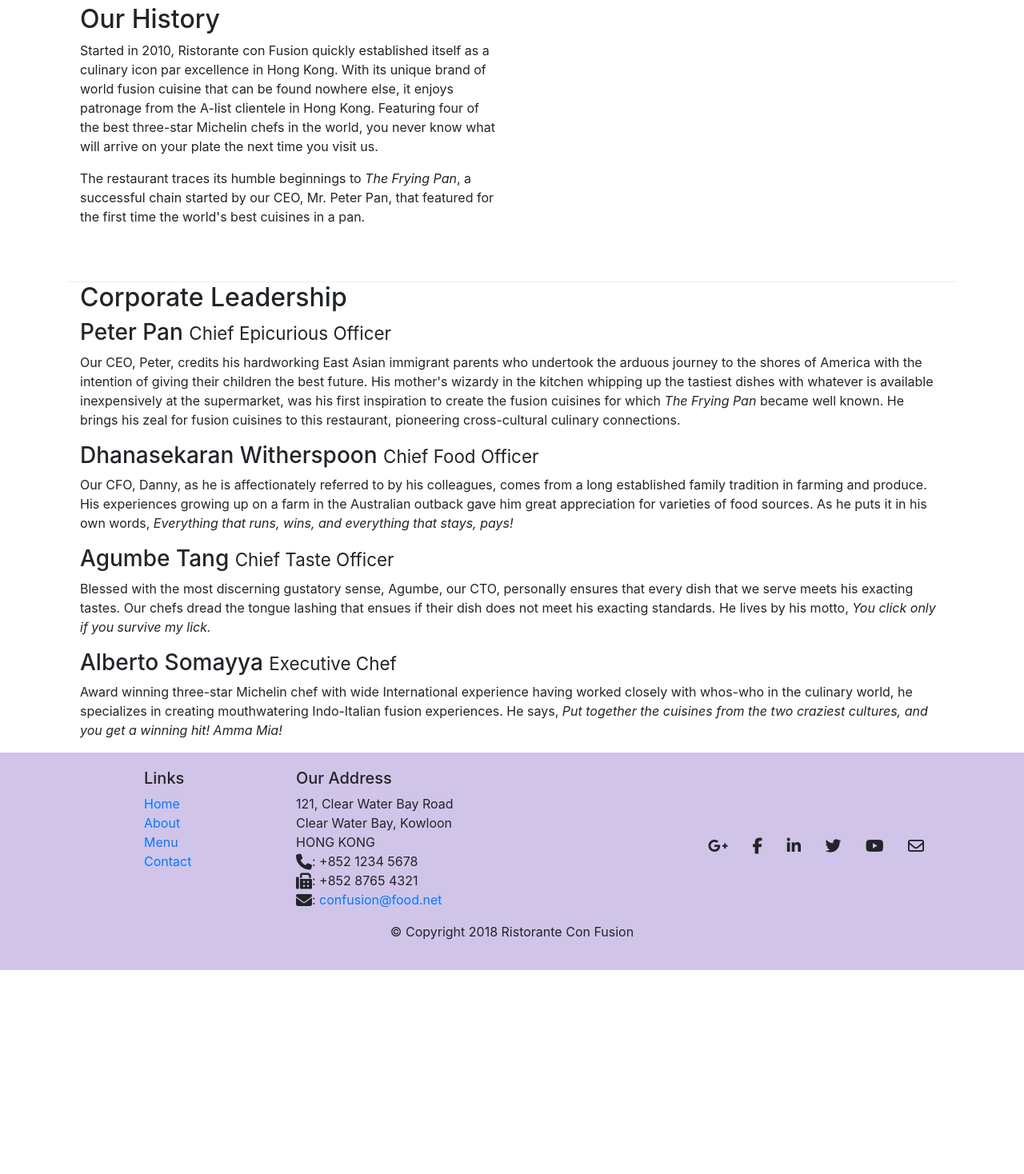
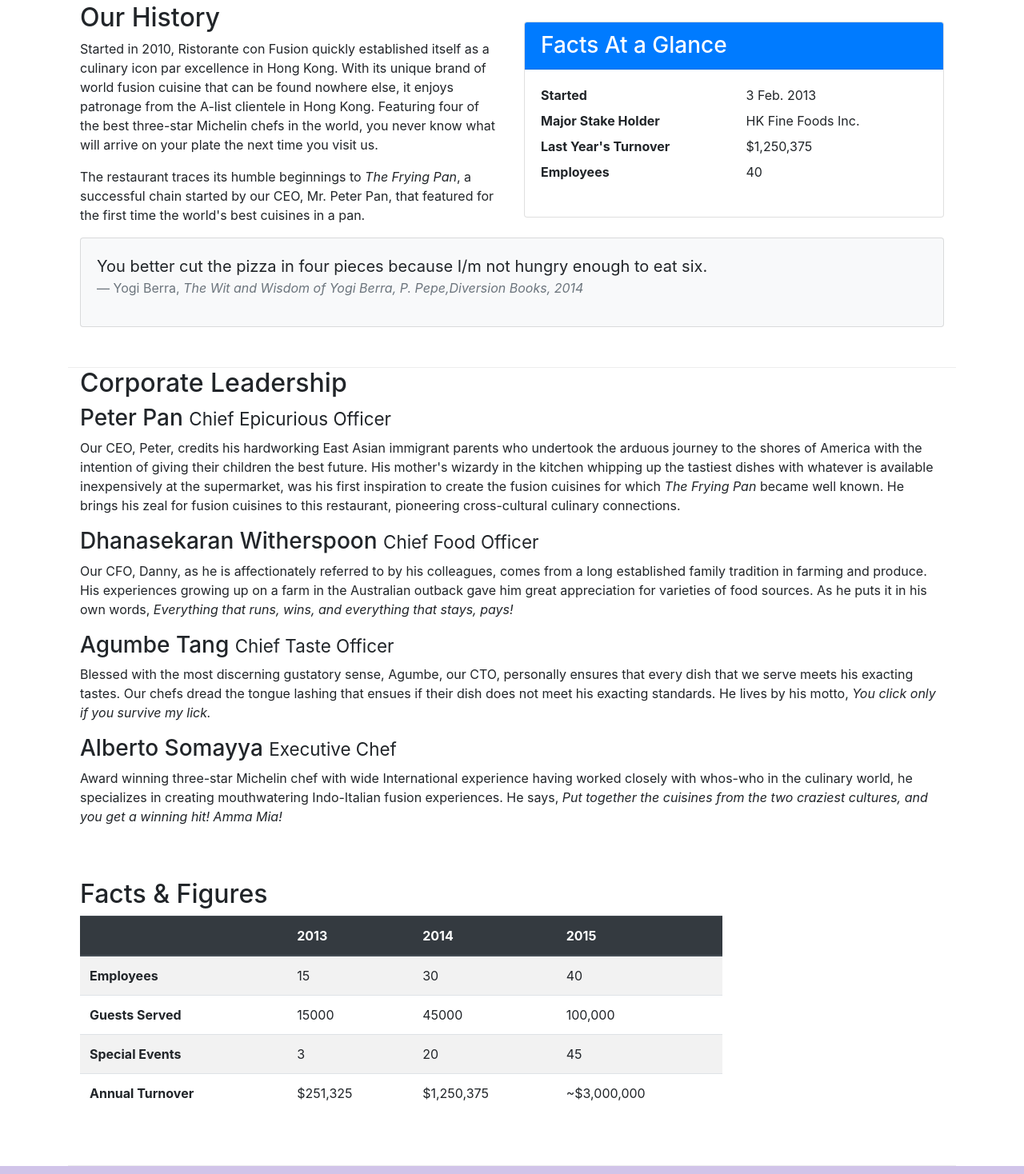
Before and after one commit to Karolislas/Bootstrap-4, a website: page aboutus.html in a window 1280 px wide. Shown: the part 512-1980 px from the top of the page at 80% size. Before the commit the page ends 1725 px from the top, so only its background shows below. Drawn offline with nearby package versions, Linux system fonts and the light colour scheme.

```diff
--- a/aboutus.html
+++ b/aboutus.html
@@ -21,7 +21,7 @@
             <button class="navbar-toggler" type="button" data-toggle="collapse" data-target="#Navbar">
                 <span class="navbar-toggler-icon"></span>
             </button>
-            <a class="navbar-brand mr-auto" href="./index.html">Ristorante Con Fusion</a>
+            <a class="navbar-brand" href="./index.html">Ristorante Con Fusion</a>
             <div class="collapse navbar-collapse" id="Navbar">
                 <ul class="navbar-nav mr-auto">
                     <li class="nav-item"><a class="nav-link" href="./index.html"><span class="fa fa-home fa-lg"></span> Home</a></li>
@@ -64,7 +64,32 @@
                 <p>Started in 2010, Ristorante con Fusion quickly established itself as a culinary icon par excellence in Hong Kong. With its unique brand of world fusion cuisine that can be found nowhere else, it enjoys patronage from the A-list clientele in Hong Kong.  Featuring four of the best three-star Michelin chefs in the world, you never know what will arrive on your plate the next time you visit us.</p>
                 <p>The restaurant traces its humble beginnings to <em>The Frying Pan</em>, a successful chain started by our CEO, Mr. Peter Pan, that featured for the first time the world's best cuisines in a pan.</p>
             </div>
-            <div>
+            <div class="col-sm">
+                <div class="card">
+                    <h3 class="card-header bg-primary text-white">Facts At a Glance</h3>
+                    <div class="card-body">
+                        <dl class="row">
+                            <dt class="col-6">Started</dt>
+                            <dd class="col-6">3 Feb. 2013</dd>
+                            <dt class="col-6">Major Stake Holder</dt>
+                            <dd class="col-6">HK Fine Foods Inc.</dd>
+                            <dt class="col-6">Last Year's Turnover</dt>
+                            <dd class="col-6">$1,250,375</dd>
+                            <dt class="col-6">Employees</dt>
+                            <dd class="col-6">40</dd>
+                        </dl>
+                    </div>
+                </div>
+            </div>
+            <div class="col-12">
+                <div class="card card-body bg-light">
+                    <blockquote class="blockquote">
+                        <p class="mb-0">You better cut the pizza in four pieces because I/m not hungry enough to eat six.</p>
+                        <footer class="blockquote-footer">Yogi Berra,
+                            <cite title="Source Title">The Wit and Wisdom of Yogi Berra, P. Pepe,Diversion Books, 2014</cite>
+                        </footer>
+                    </blockquote>
+                </div>
             </div>
         </div>
 
@@ -82,7 +107,52 @@
                 <p class="d-none d-sm-block">Award winning three-star Michelin chef with wide International experience having worked closely with whos-who in the culinary world, he specializes in creating mouthwatering Indo-Italian fusion experiences. He says, <em>Put together the cuisines from the two craziest cultures, and you get a winning hit! Amma Mia!</em></p>
             </div>
        </div>
-
+       <div>
+           <div class="row row-content">
+               <div class="col-12 col-sm-9">
+                   <h2>Facts &amp; Figures</h2>
+                   <div class="table-responsive">
+                       <table class="table table-striped">
+                           <thead class="thead-dark">
+                               <tr>
+                                   <th>&nbsp;</th>
+                                   <th>2013</th>
+                                   <th>2014</th>
+                                   <th>2015</th>
+                               </tr>
+                           </thead>
+                           <tbody>
+                               <tr>
+                                   <th>Employees</th>
+                                   <td>15</td>
+                                   <td>30</td>
+                                   <td>40</td>
+                               </tr>
+                               <tr>
+                                    <th>Guests Served</th>
+                                    <td>15000</td>
+                                    <td>45000</td>
+                                    <td>100,000</td>
+                                </tr>
+                                <tr>
+                                   <th>Special Events</th>
+                                   <td>3</td>
+                                   <td>20</td>
+                                   <td>45</td>
+                               </tr>
+                               <tr>
+                                    <th>Annual Turnover</th>
+                                    <td>$251,325</td>
+                                    <td>$1,250,375</td>
+                                    <td>~$3,000,000</td>
+                                </tr>
+                           </tbody>
+                       </table>
+                   </div>
+               </div>
+               <div class="col-12 col-sm-3"></div>
+           </div>
+       </div>
     </div>
 
     <footer class="footer">
```
Also changed, not shown: index.html (+1 -1 lines).
